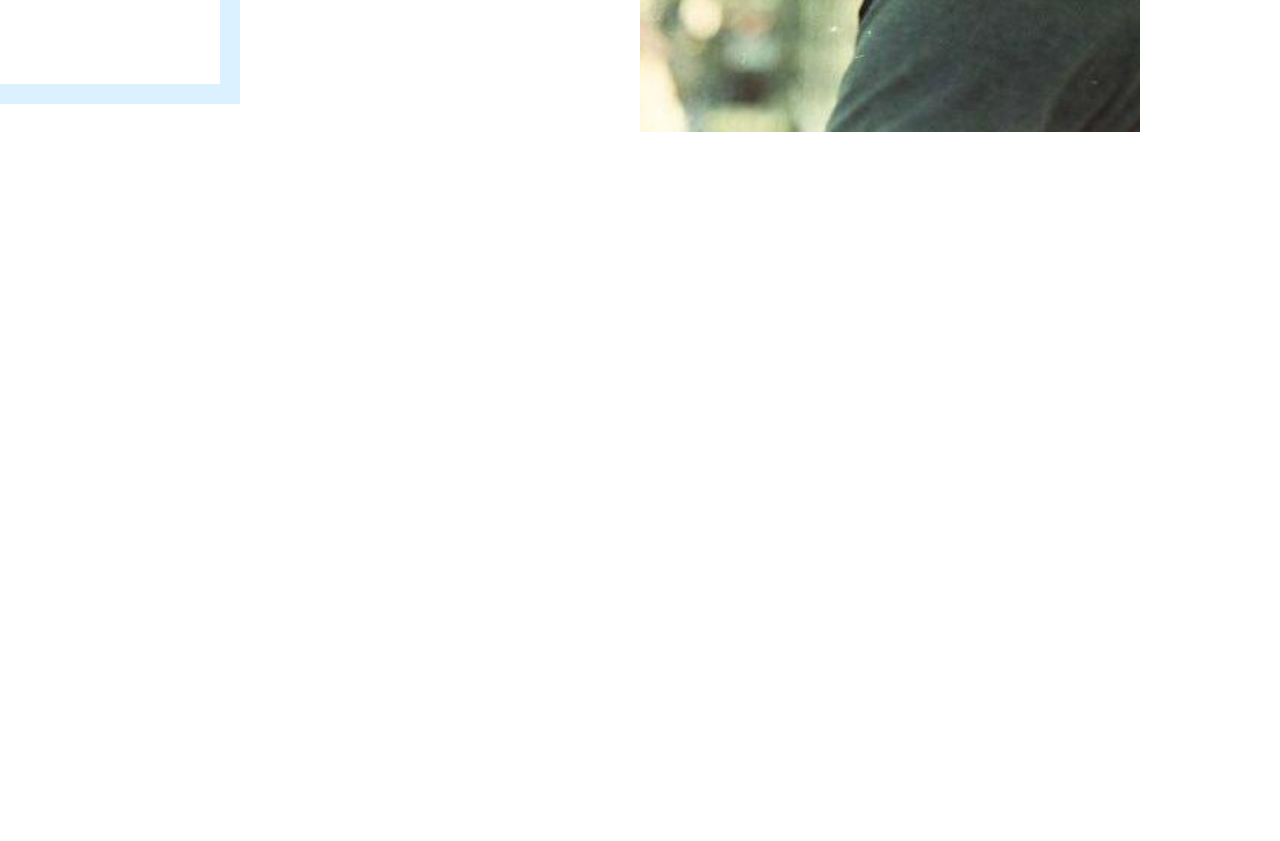
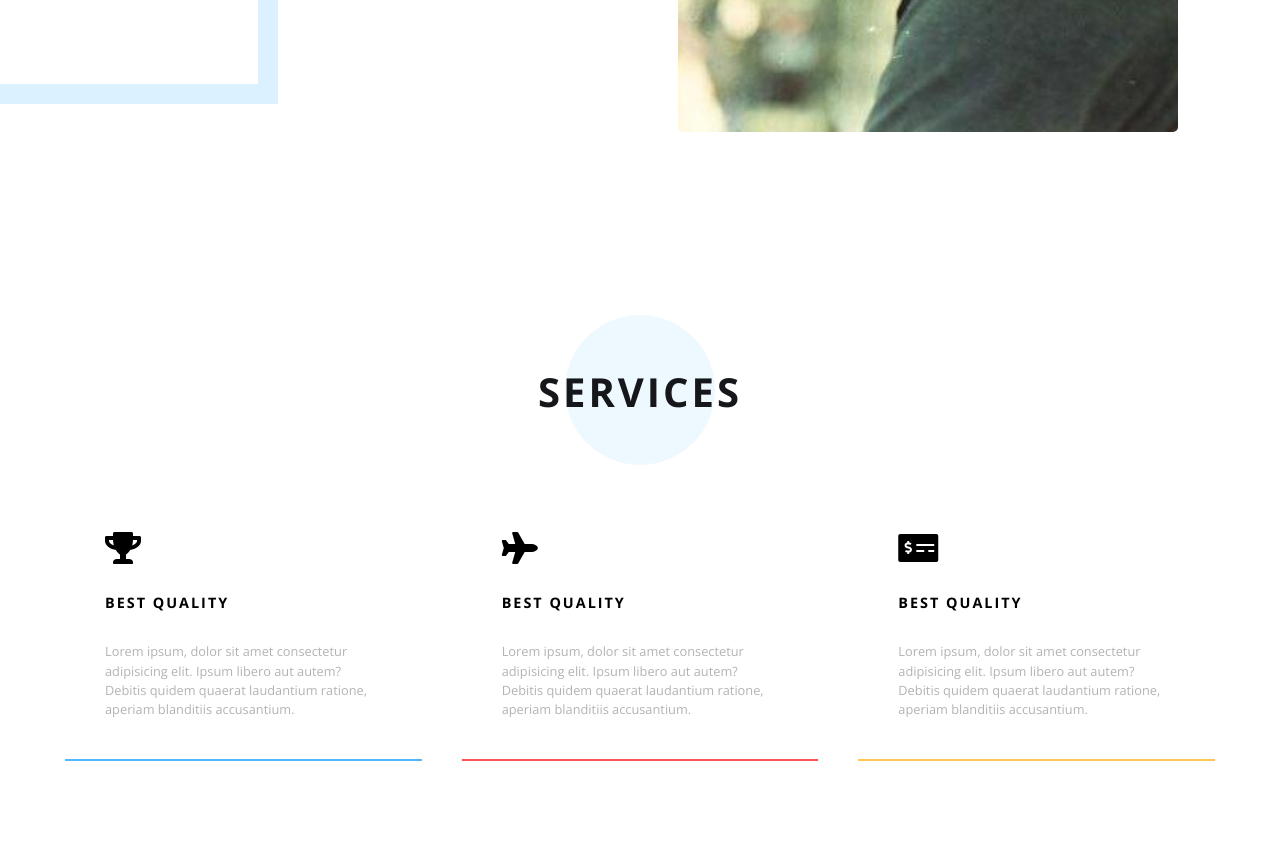
Before and after one commit to brandonjahy/portfolio-draft, a plain HTML site: page index.html in a window 1280 px wide. Shown: the part 548-1389 px from the top of the page. Before the commit the page ends 800 px from the top, so only its background shows below. Drawn offline with nearby package versions, Linux system fonts and the light colour scheme.

Commit message:
created and styled a services section

```diff
--- a/css/main.css
+++ b/css/main.css
@@ -1,9 +1,14 @@
 @import "reset.css";
 @import "top-section.css";
+@import "services.css";
 @import url('https://fonts.googleapis.com/css?family=Open+Sans:300,400,600,600i,700&display=swap');
 
 
+body {
+    /* background: #eeeeee; */
+}
+
 .container {
-    max-width: 1200px;
+    max-width: 1150px;
     margin: 0 auto;
 }
--- /dev/null
+++ b/css/services.css
@@ -0,0 +1,86 @@
+
+
+#services {
+    padding: 80px 15px;
+}
+
+#services .title {
+    position: relative;
+    width: 200px;
+    height: 200px;
+    display: flex;
+    justify-content: center;
+    align-items: center;
+    margin: 0 auto;
+}
+
+#services .title .circle{
+    background: #eef9ff;
+    width: 150px;
+    height: 150px;
+    border-radius: 50%;
+    position: absolute;
+    top: 23px;
+}
+
+#services .title h1 {
+    position: relative;
+    font-size: 2.5rem;
+    text-transform: uppercase;
+    font-weight: 700;
+    color: #16171b;
+    letter-spacing: 3px;
+    z-index: 1;
+}
+
+#services .services-container {
+    display: grid;
+    grid-template-columns: 1fr 1fr 1fr;
+    grid-gap: 40px;
+}
+
+#services .services-container .box {
+    background: rgba(255, 255, 255, 0);
+    padding: 40px;
+    transition: all .4s ease-in-out;
+}
+
+#services .services-container .box:hover {
+    background: rgba(255, 255, 255, 1);
+    cursor: pointer;
+    -webkit-box-shadow: 0px 40px 73px -30px rgba(0,0,0,0.8);
+    -moz-box-shadow: 0px 40px 73px -30px rgba(0,0,0,0.8);
+    box-shadow: 0px 40px 73px -30px rgba(0,0,0,0.8);
+}
+
+#services .services-container .box .fas {
+    font-size: 2rem;
+    margin-bottom: 2rem;
+}
+
+#services .services-container .box h5 {
+    font-size: .9rem;
+    font-weight: 700;
+    text-transform: uppercase;
+    letter-spacing: 2px;
+    margin-bottom: 2rem;
+}
+
+
+#services .services-container .box p {
+    color: #b3b3b3;
+    line-height: 1.5;
+    font-size: .8rem;
+}
+
+#services .services-container .box.blue{
+    border-bottom: 2px solid #52b8ff;
+}
+
+#services .services-container .box.red{
+    border-bottom: 2px solid #ff5253;
+}
+
+#services .services-container .box.yellow{
+    border-bottom: 2px solid #ffc853;
+}
--- a/css/top-section.css
+++ b/css/top-section.css
@@ -1,8 +1,5 @@
 
 
-#top {
-
-}
 
 #top .container{
     display: grid;
@@ -58,13 +55,12 @@
     z-index: 1;
 }
 
-#top .img {
-
-}
 
 #top .img .background-img{
     background: url("../personalheadshot.jpeg") center /cover no-repeat;
     width: 100%;
     max-width: 500px;
     height: 600px;
+    border-radius: 5px;
+    margin: 0 auto;
 }
--- a/index.html
+++ b/index.html
@@ -4,6 +4,7 @@
     <meta charset="UTF-8">
     <meta name="viewport" content="width=device-width, initial-scale=1.0">
     <meta http-equiv="X-UA-Compatible" content="ie=edge">
+    <link rel="stylesheet" href="https://cdnjs.cloudflare.com/ajax/libs/font-awesome/5.11.2/css/all.css">
     <link rel="stylesheet" href="/css/main.css">
     <title>Document</title>
 </head>
@@ -21,5 +22,30 @@
             </div>
         </div>
     </section>
+    <section id="services">
+        <div class="container">
+            <div class="title">
+                <div class="circle"></div>
+                <h1>Services</h1>
+            </div>
+            <div class="services-container">
+                <div class="box blue">
+                    <i class="fas fa-trophy"></i>
+                    <h5>best quality</h5>
+                    <p>Lorem ipsum, dolor sit amet consectetur adipisicing elit. Ipsum libero aut autem? Debitis quidem quaerat laudantium ratione, aperiam blanditiis accusantium.</p>
+                </div>
+                <div class="box red">
+                    <i class="fas fa-plane"></i>
+                    <h5>best quality</h5>
+                    <p>Lorem ipsum, dolor sit amet consectetur adipisicing elit. Ipsum libero aut autem? Debitis quidem quaerat laudantium ratione, aperiam blanditiis accusantium.</p>
+                </div>
+                <div class="box yellow">
+                    <i class="fas fa-money-check-alt"></i>
+                    <h5>best quality</h5>
+                    <p>Lorem ipsum, dolor sit amet consectetur adipisicing elit. Ipsum libero aut autem? Debitis quidem quaerat laudantium ratione, aperiam blanditiis accusantium.</p>
+                </div>
+            </div>
+        </div>
+    </section>
 </body>
 </html>
```
